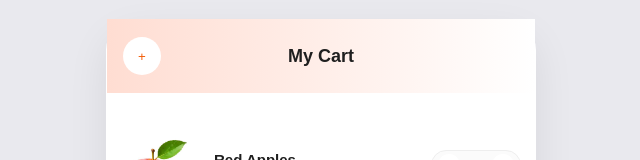
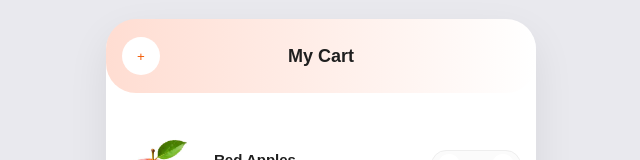
Before and after one commit to Creedbuilds/Mycart, a React (Vite) app: page / in a window 1280 px wide. Shown: the top 160 px of the page, without its empty margins (319-959 px from the left). Built offline with nearby package versions, Linux system fonts and the light colour scheme.

Commit message:
Fix CSS properties for cart-header

```diff
--- a/src/App.css
+++ b/src/App.css
@@ -38,11 +38,11 @@ button {
 
 
 .cart-header {
-  border-radius-top: 30px;
+  border-radius: 30px;
   display: grid;
   grid-template-columns: 40px 1fr 40px;
   align-items: center;
-  margin: -25px -14px 25px;
+  margin: -25px -15px 25px;
    background: linear-gradient(to right ,#ffddd2,white);
   padding: 18px 16px;
 
```
